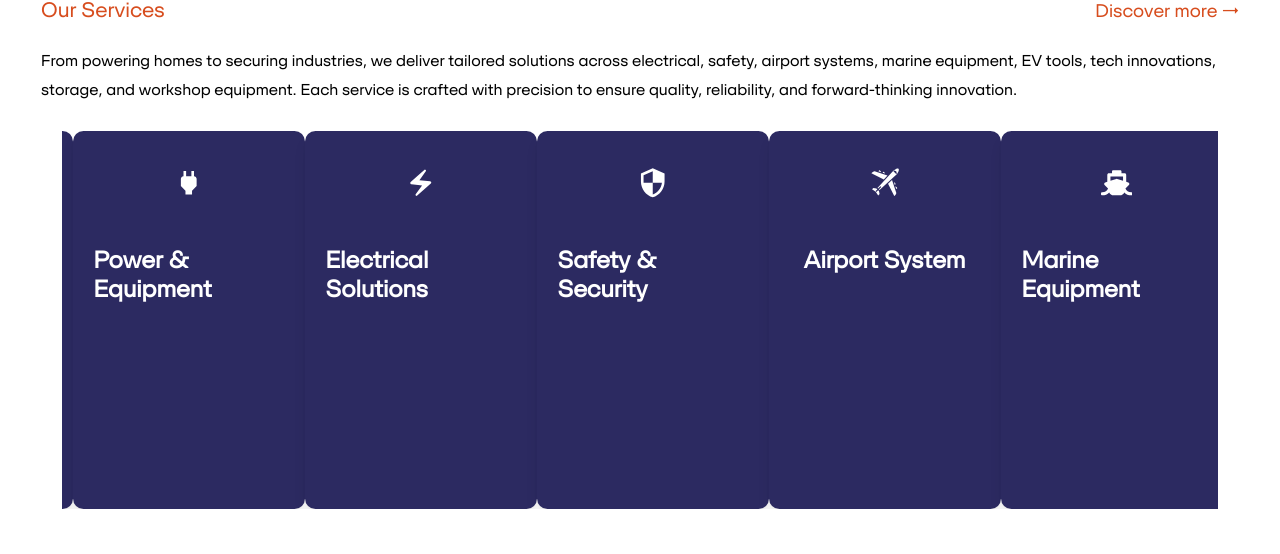
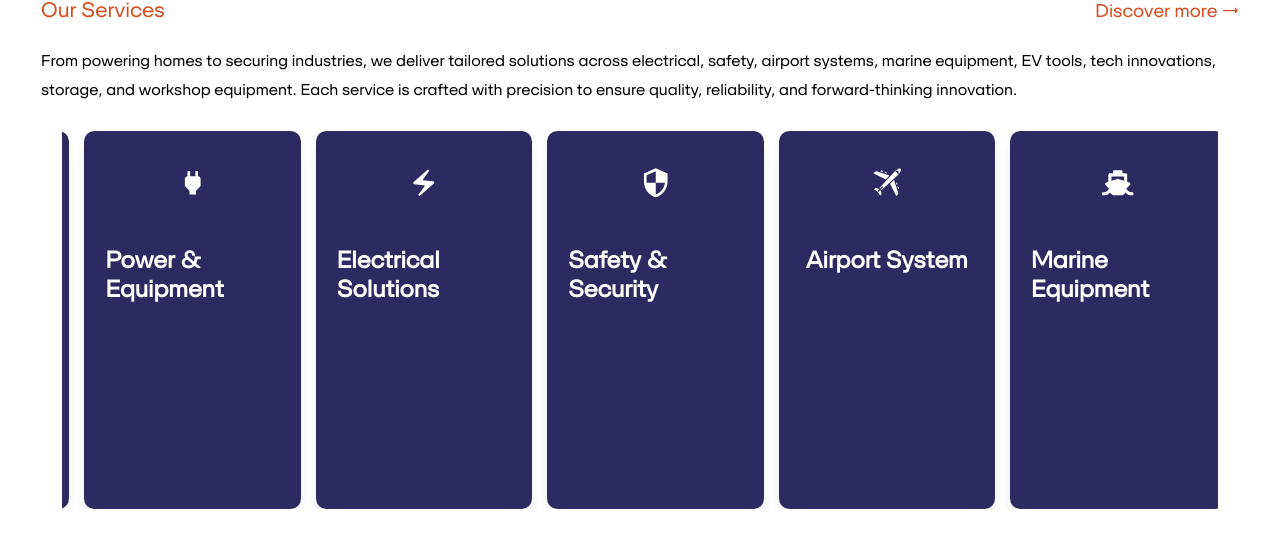
Before and after one commit to IbrahimMohram1/Expand, a React (Vite) app: page / in a window 1280 px wide. Shown: the part 1900-2454 px from the top of the page. Built offline with nearby package versions, Linux system fonts and the light colour scheme; grey boxes are pictures that could not be loaded.

Commit message:
'update'

```diff
--- a/src/App.css
+++ b/src/App.css
@@ -28,7 +28,10 @@ writing-mode: sideways-lr;
 .slick-slider{
     width: 100%;
 }
-
+.slick-track{
+    display: flex !important ;
+    gap: 15px !important;
+}
 html{
     font-size: 21px;
 }
```
